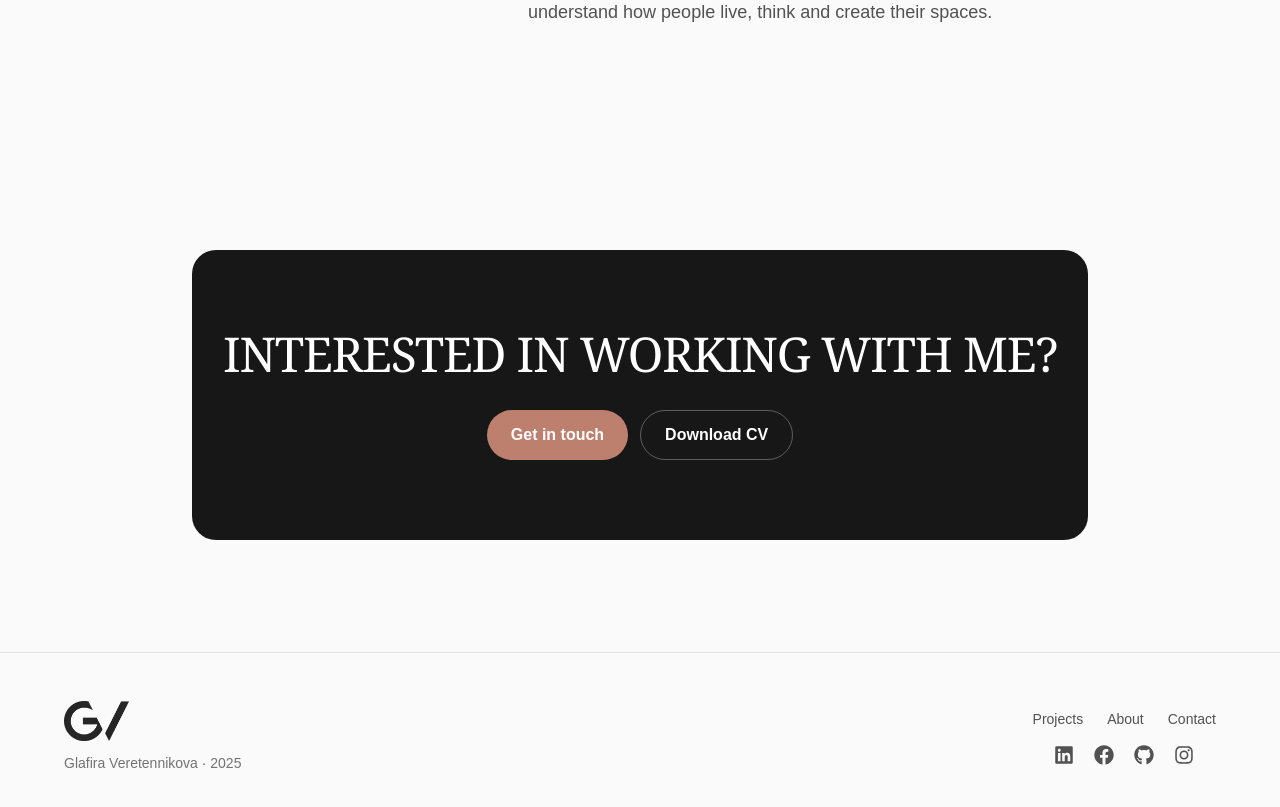
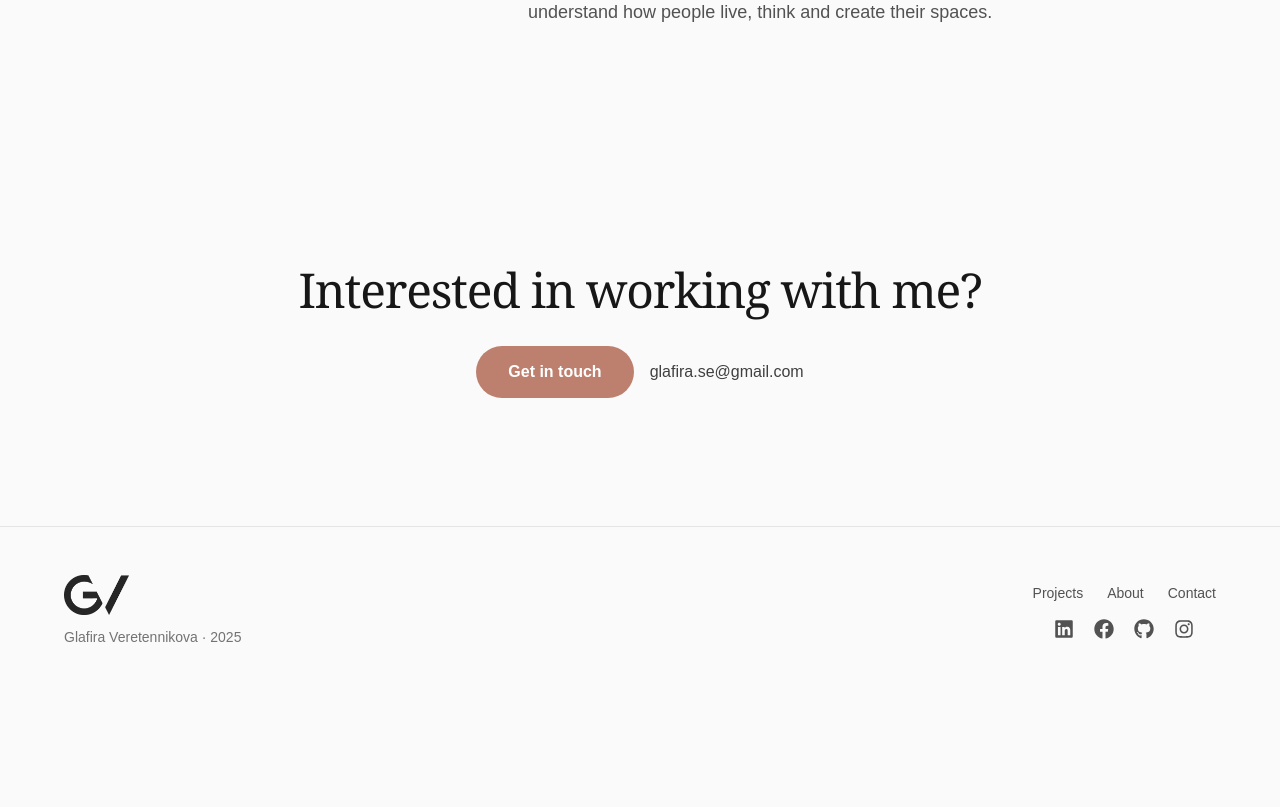
Before and after one commit to glafver/portfolio, a React (Vite) app: page / in a window 1280 px wide. Shown: the part 5560-6367 px from the top of the page. After the commit the page ends 6255 px from the top, so only its background shows below. Built offline with nearby package versions, Linux system fonts and the light colour scheme; no server answers; the database is empty.

Commit message:
Simplify contact section (remove dark card, cleaner CTA)

```diff
--- a/src/components/ContactSection.tsx
+++ b/src/components/ContactSection.tsx
@@ -10,29 +10,26 @@ const Contact: React.FC = () => {
     const { isAdmin, openContentEditor } = useAdmin();
 
     return (
-        <section id="contact" className="relative bg-neutral-50 dark:bg-neutral-900 px-6 lg:px-8 py-20 lg:py-28">
+        <section id="contact" className="relative bg-neutral-50 dark:bg-neutral-900 px-6 lg:px-8 py-24 lg:py-32">
             {isAdmin && <EditButton onClick={() => openContentEditor('contact')} className="absolute top-4 right-4 z-20" />}
 
-            <div className="max-w-4xl mx-auto">
-                <div className="bg-neutral-900 dark:bg-neutral-800 rounded-3xl px-6 py-16 lg:py-20 text-center">
-                    <h2 className="font-display uppercase text-3xl lg:text-5xl leading-[0.95] tracking-tight text-white">
+            <div className="max-w-3xl mx-auto text-center">
+                <h2 className="font-display text-4xl lg:text-5xl leading-tight tracking-tight text-neutral-900 dark:text-white">
                     {content['contact.title']}
                 </h2>
-                    <div className="mt-8 flex flex-col sm:flex-row justify-center gap-3">
+                <div className="mt-8 flex flex-col sm:flex-row items-center justify-center gap-4">
                     <button
                         onClick={() => { handleOpen(); }}
-                            className="bg-accent hover:bg-accent-dark text-white font-semibold px-6 py-3 rounded-full transition"
+                        className="bg-accent hover:bg-accent-dark text-white font-semibold px-8 py-3.5 rounded-full transition"
                     >
                         Get in touch
                     </button>
                     <a
-                            href={content['cv.url']}
-                            download
-                            className="border border-white/30 text-white font-semibold px-6 py-3 rounded-full hover:bg-white/10 transition"
+                        href={`mailto:${content['contact.email']}`}
+                        className="text-neutral-700 dark:text-neutral-200 font-medium hover:text-accent transition"
                     >
-                            Download CV
+                        {content['contact.email']}
                     </a>
-                    </div>
                 </div>
             </div>
         </section>
```
Lines whose indentation alone changed are shown as unchanged.
